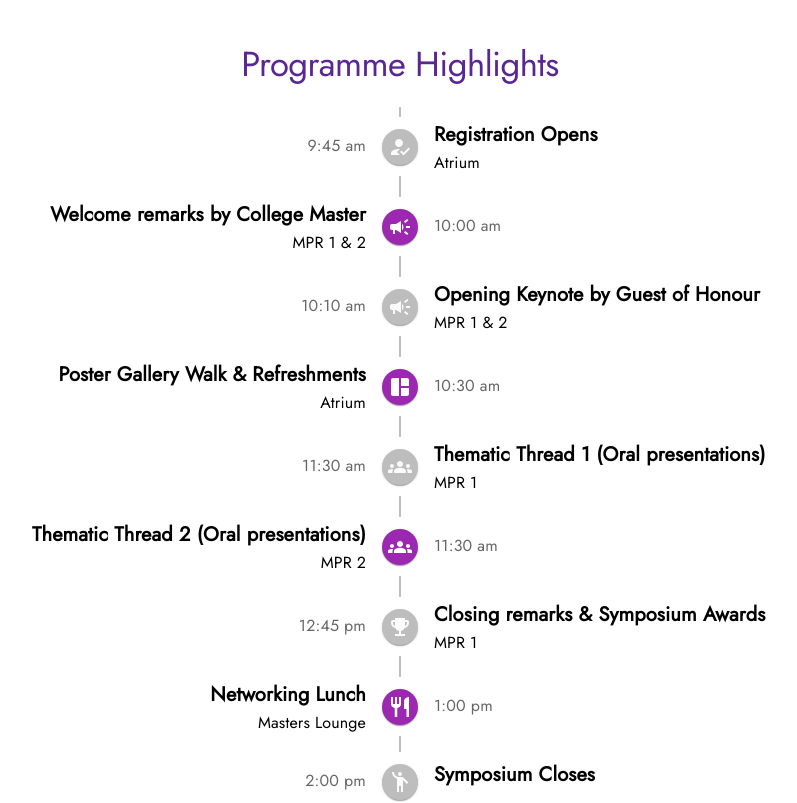
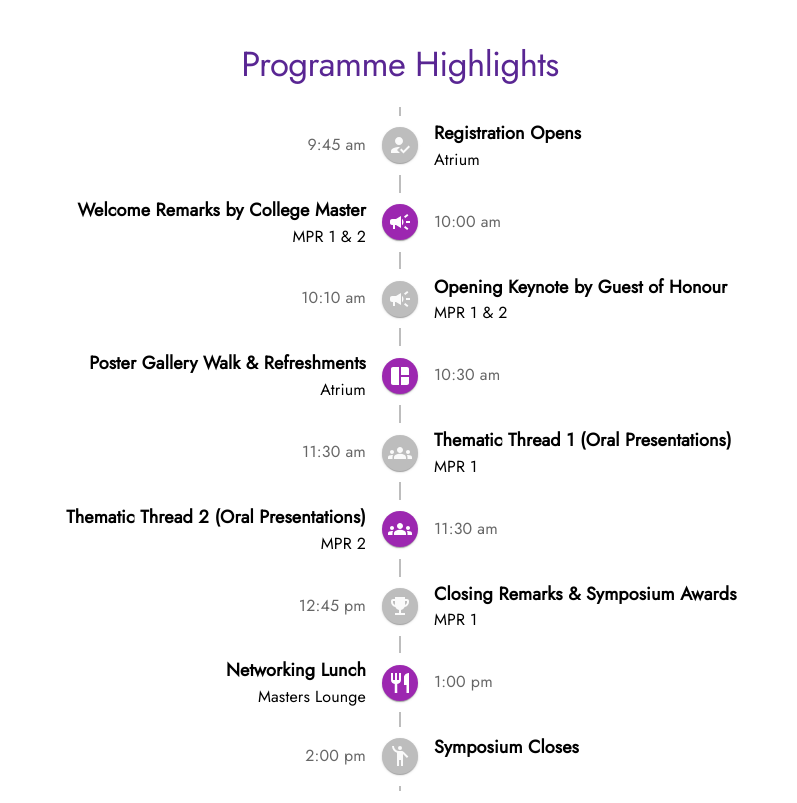
Before and after one commit to kxrt/rvrc-blog, a React (Create React App) app: page / in a window 1280 px wide. Shown: the part 1004-1807 px from the top of the page, without its empty margins (240-1037 px from the left). Built offline with nearby package versions, Linux system fonts and the light colour scheme.

Commit message:
Update timeline styling

```diff
--- a/src/components/Timeline.js
+++ b/src/components/Timeline.js
@@ -43,7 +43,7 @@ const ProgrammeHighlights = () => {
           <Typography
             variant="h6"
             component="span"
-            fontSize={"20px"}
+            fontSize={"18px"}
             fontWeight={"bold"}
             fontFamily={"Jost"}
           >
@@ -75,11 +75,11 @@ const ProgrammeHighlights = () => {
           <Typography
             variant="h6"
             component="span"
-            fontSize={"20px"}
+            fontSize={"18px"}
             fontWeight={"bold"}
             fontFamily={"Jost"}
           >
-            Welcome remarks by College Master
+            Welcome Remarks by College Master
           </Typography>
           <Typography fontFamily={"Jost"}>MPR 1 & 2</Typography>
         </TimelineContent>
@@ -108,7 +108,7 @@ const ProgrammeHighlights = () => {
           <Typography
             variant="h6"
             component="span"
-            fontSize={"20px"}
+            fontSize={"18px"}
             fontWeight={"bold"}
             fontFamily={"Jost"}
           >
@@ -140,7 +140,7 @@ const ProgrammeHighlights = () => {
           <Typography
             variant="h6"
             component="span"
-            fontSize={"20px"}
+            fontSize={"18px"}
             fontWeight={"bold"}
             fontFamily={"Jost"}
           >
@@ -173,11 +173,11 @@ const ProgrammeHighlights = () => {
           <Typography
             variant="h6"
             component="span"
-            fontSize={"20px"}
+            fontSize={"18px"}
             fontWeight={"bold"}
             fontFamily={"Jost"}
           >
-            Thematic Thread 1 (Oral presentations)
+            Thematic Thread 1 (Oral Presentations)
           </Typography>
           <Typography fontFamily={"Jost"}>MPR 1</Typography>
         </TimelineContent>
@@ -205,11 +205,11 @@ const ProgrammeHighlights = () => {
           <Typography
             variant="h6"
             component="span"
-            fontSize={"20px"}
+            fontSize={"18px"}
             fontWeight={"bold"}
             fontFamily={"Jost"}
           >
-            Thematic Thread 2 (Oral presentations)
+            Thematic Thread 2 (Oral Presentations)
           </Typography>
           <Typography fontFamily={"Jost"}>MPR 2</Typography>
         </TimelineContent>
@@ -238,11 +238,11 @@ const ProgrammeHighlights = () => {
           <Typography
             variant="h6"
             component="span"
-            fontSize={"20px"}
+            fontSize={"18px"}
             fontWeight={"bold"}
             fontFamily={"Jost"}
           >
-            Closing remarks & Symposium Awards
+            Closing Remarks & Symposium Awards
           </Typography>
           <Typography fontFamily={"Jost"}>MPR 1</Typography>
         </TimelineContent>
@@ -270,7 +270,7 @@ const ProgrammeHighlights = () => {
           <Typography
             variant="h6"
             component="span"
-            fontSize={"20px"}
+            fontSize={"18px"}
             fontWeight={"bold"}
             fontFamily={"Jost"}
           >
@@ -303,7 +303,7 @@ const ProgrammeHighlights = () => {
           <Typography
             variant="h6"
             component="span"
-            fontSize={"20px"}
+            fontSize={"18px"}
             fontWeight={"bold"}
             fontFamily={"Jost"}
           >
```
